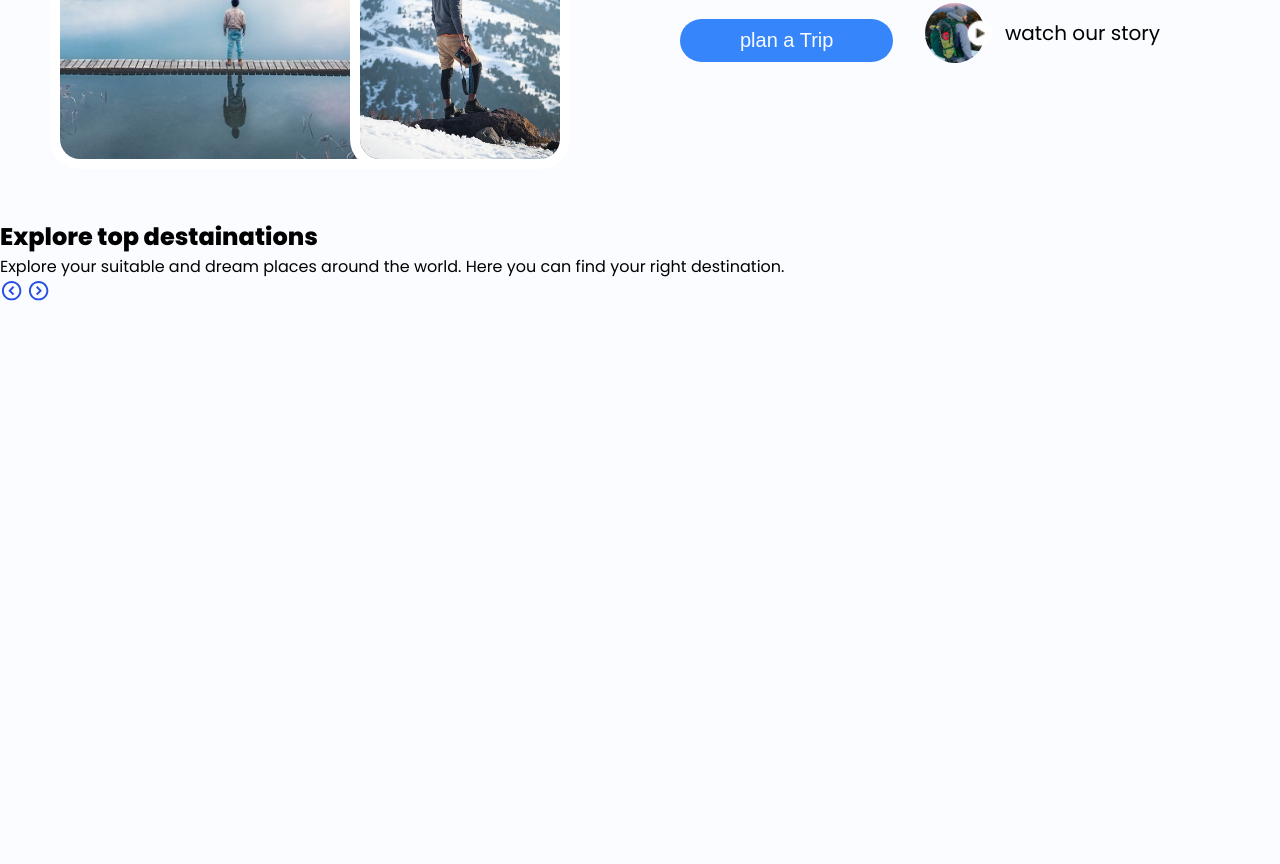
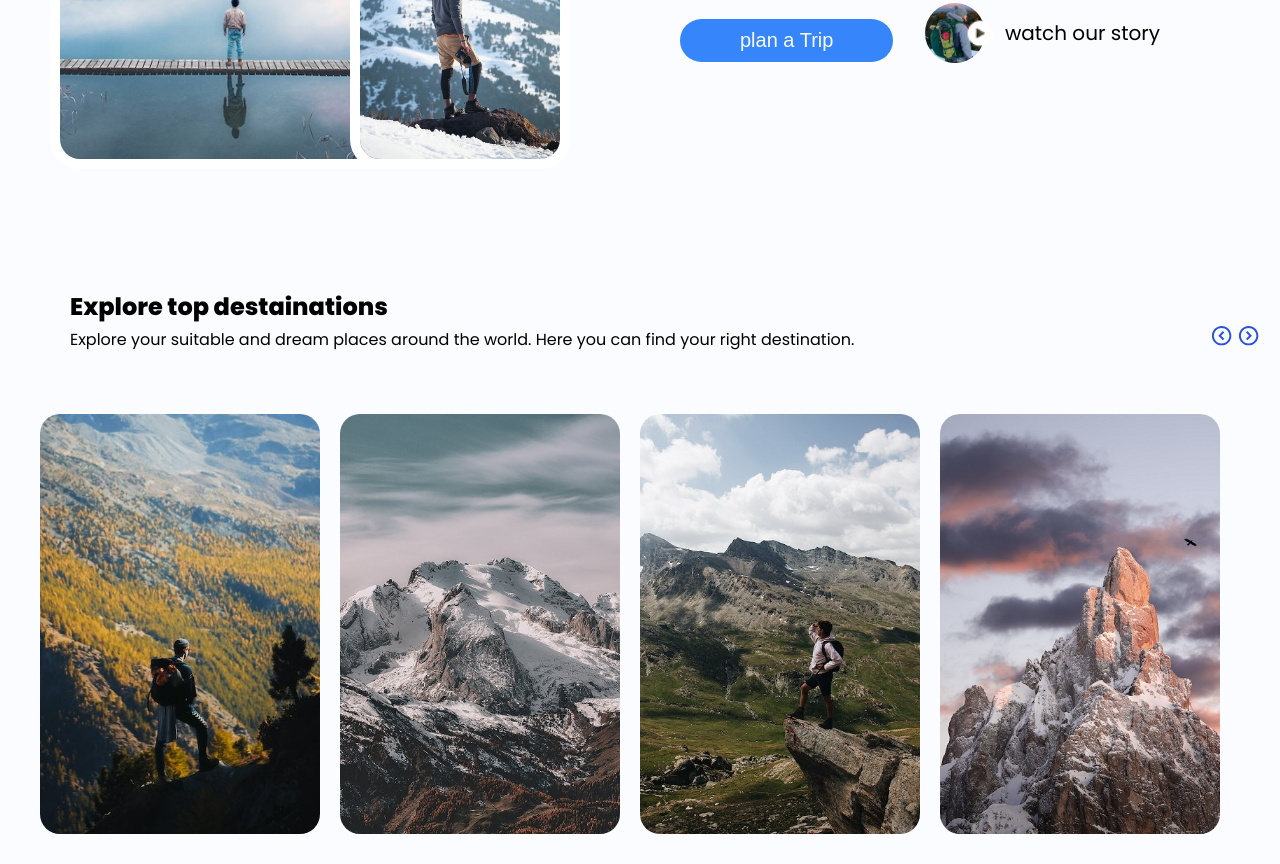
Before and after one commit to Dagimmengestu5/full-Stack, a plain HTML site: page Html and css/Day 5/5.html in a window 1280 px wide. Shown: the part 545-1409 px from the top of the page. Before the commit the page ends 854 px from the top, so only its background shows below. Drawn offline with Linux system fonts and the light colour scheme.

Commit message:
section 2 finish

```diff
--- a/Html and css/Day 5/5.css
+++ b/Html and css/Day 5/5.css
@@ -152,3 +152,40 @@ position: relative;
  position: relative;
  right: 40px;
 }
+
+.second-section{
+  padding: 20px;
+  margin-top: 50px;
+}
+.second-section h1{
+  margin-left: 50px;
+}
+.se-se-img {
+  display: inline;
+}
+.title{
+  display: flex;
+  align-items: center;
+  justify-content: space-between;
+  margin-left: 50px;
+}
+.se-grid{
+  position: relative;
+  max-width: 1200px;
+  display: grid;
+  grid-template-columns:repeat(4, 1fr);
+  /* column-gap: 20px; */
+  justify-content: center;
+  margin: 10px auto;
+
+}
+.se-img img{
+  display: flex;
+  justify-content: center;
+  margin-top: 50px;
+  width: 280px;
+  height: auto;
+  border-radius: 20px;
+
+
+}
--- a/Html and css/Day 5/5.html
+++ b/Html and css/Day 5/5.html
@@ -48,6 +48,12 @@
         <img src="./assets/chevron-right-circle.png" alt="">
         </div>
     </div>
+    <div class="se-grid">
+        <div class="se-img-1 se-img"><img src="./assets/destination-1.jpg" alt=""></div>
+        <div class="se-img-2 se-img"><img src="./assets/destination-2.jpg" alt=""></div>
+        <div class="se-img-3 se-img"><img src="./assets/destination-3.jpg" alt=""></div>
+        <div class="se-img-4 se-img"><img src="./assets/destination-4.jpg" alt=""></div>
+    </div>
  </section>
 </body>
 </html>
```
